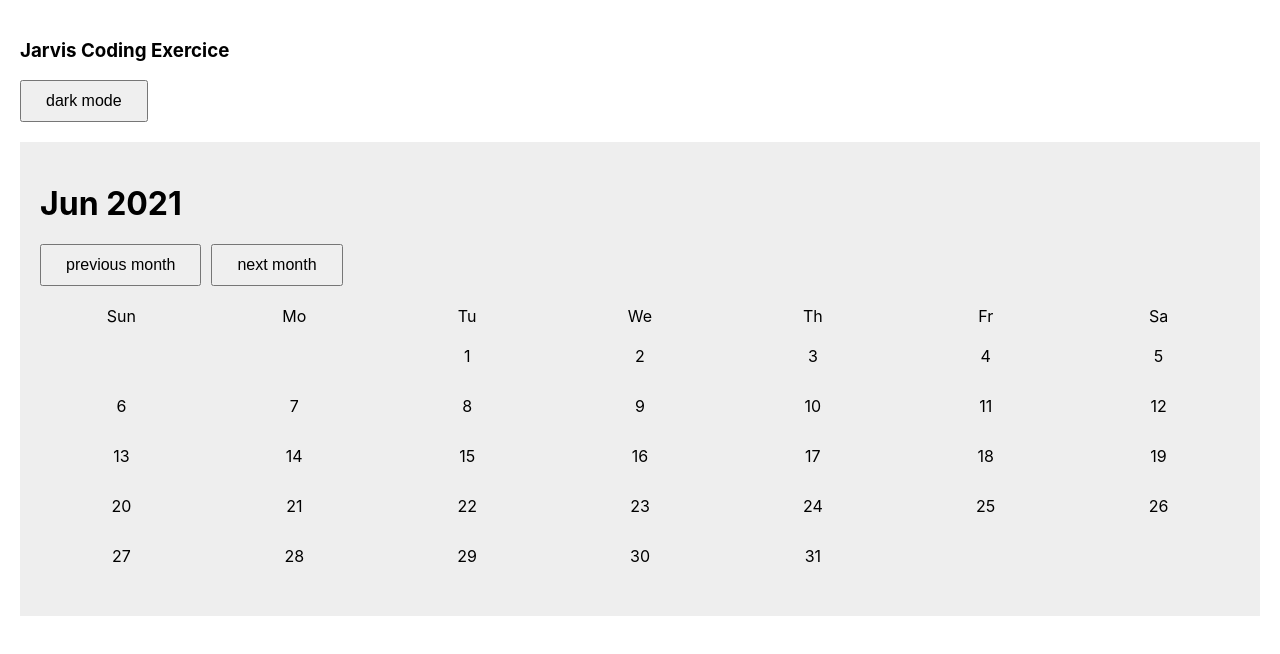
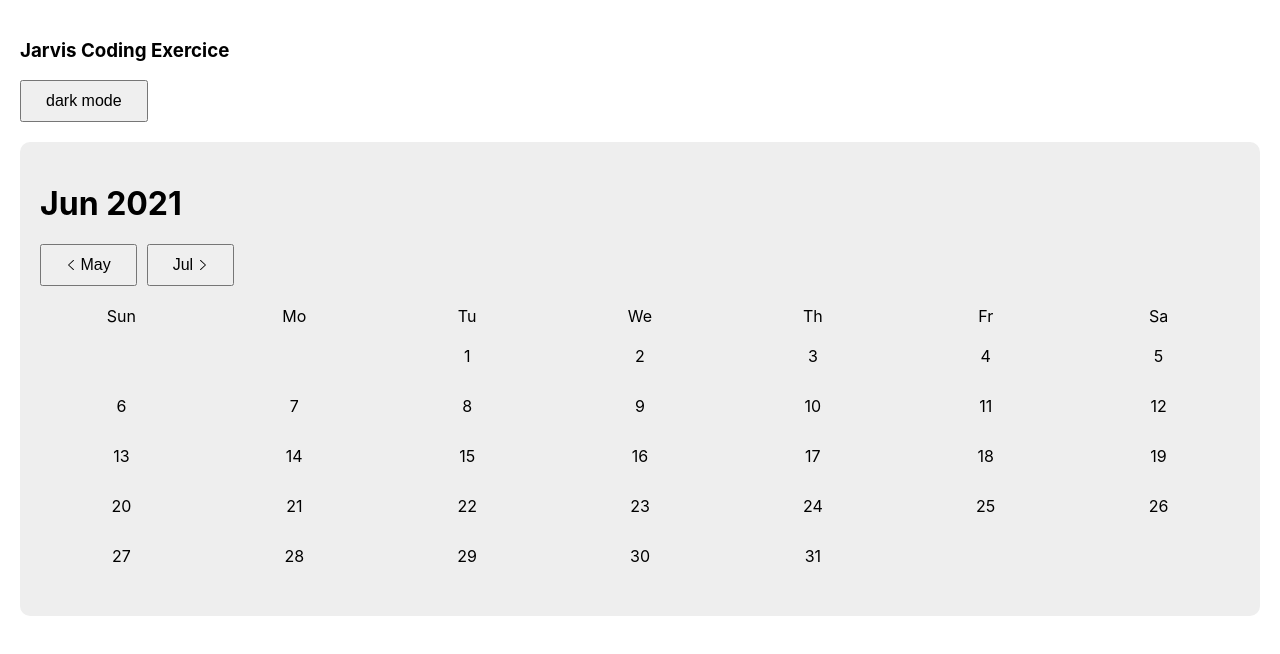
Before and after one commit to marclou/Jarvis-time-component, a React (Create React App) app: page / in a window 1280 px wide. Shown: the top 654 px of the page. Built offline with nearby package versions, Linux system fonts and the light colour scheme.

Commit message:
minor CSS improvements + adding SVG components

```diff
--- a/src/Time.js
+++ b/src/Time.js
@@ -2,22 +2,9 @@ import { useState, useContext, useEffect } from "react";
 import PropTypes from "prop-types";
 
 import { ThemeContext } from "./theme-context";
-
-const months = [
-  "Jan",
-  "Feb",
-  "Mar",
-  "Apr",
-  "May",
-  "Jun",
-  "Jul",
-  "Aug",
-  "Sep",
-  "Oct",
-  "Nov",
-  "Dec",
-];
-const daysString = ["Sun", "Mo", "Tu", "We", "Th", "Fr", "Sa"];
+import CarretRight from "./svg/CarretRight";
+import CarretLeft from "./svg/CarretLeft";
+import { months, daysString } from "./data/date";
 
 const getDaysInMonthGrid = (month, year) => {
   const dateMin = new Date(year, month, 1);
@@ -83,11 +70,12 @@ const Time = ({ handleDateChange }) => {
 
       <div>
         <button onClick={() => changeMonth(-1)} style={{ marginRight: "10px" }}>
-          previous month
+          <CarretRight /> {months[month === 0 ? 11 : month - 1]}
         </button>
-        <button onClick={() => changeMonth(+1)}>next month</button>
+        <button onClick={() => changeMonth(+1)}>
+          {months[month === 11 ? 0 : month + 1]} <CarretLeft />
+        </button>
       </div>
-
       <div className="days-wrapper">
         {daysString.map((dayString, index) => {
           return <div key={dayString}>{dayString}</div>;
--- /dev/null
+++ b/src/data/date.js
@@ -0,0 +1,17 @@
+const months = [
+  "Jan",
+  "Feb",
+  "Mar",
+  "Apr",
+  "May",
+  "Jun",
+  "Jul",
+  "Aug",
+  "Sep",
+  "Oct",
+  "Nov",
+  "Dec",
+];
+const daysString = ["Sun", "Mo", "Tu", "We", "Th", "Fr", "Sa"];
+
+export { months, daysString };
--- a/src/index.css
+++ b/src/index.css
@@ -21,6 +21,7 @@ button {
 
 .time-component {
   padding: 20px;
+  border-radius: 10px;
 }
 
 .days-wrapper {
@@ -33,7 +34,9 @@ button {
 
 .day {
   cursor: pointer;
-  padding: 10px 5px;
+  padding: 10px 0px;
+  transition: background-color 0.3s ease;
+  border-radius: 5px;
 }
 .day:hover {
   background-color: #8e8c8c;
--- /dev/null
+++ b/src/svg/CarretLeft.js
@@ -0,0 +1,14 @@
+const CarretRight = () => {
+  return (
+    <svg
+      xmlns="http://www.w3.org/2000/svg"
+      width={10}
+      height={10}
+      viewBox="0 0 792.033 792.033"
+    >
+      <path d="M617.858 370.896L221.513 9.705c-13.006-12.94-34.099-12.94-47.105 0-13.006 12.939-13.006 33.934 0 46.874l372.447 339.438-372.414 339.437c-13.006 12.94-13.006 33.935 0 46.874s34.099 12.939 47.104 0l396.346-361.191c6.932-6.898 9.904-16.043 9.441-25.087.431-9.078-2.54-18.222-9.474-25.154z" />
+    </svg>
+  );
+};
+
+export default CarretRight;
--- /dev/null
+++ b/src/svg/CarretRight.js
@@ -0,0 +1,14 @@
+const CarretRight = () => {
+  return (
+    <svg
+      xmlns="http://www.w3.org/2000/svg"
+      width={10}
+      height={10}
+      viewBox="0 0 791.966 791.967"
+    >
+      <path d="M245.454 396.017L617.077 56.579c12.973-12.94 12.973-33.934 0-46.874-12.973-12.94-34.033-12.94-47.006 0L174.615 370.896c-6.932 6.899-9.87 16.076-9.408 25.087-.462 9.045 2.476 18.188 9.408 25.088l395.456 361.19c12.973 12.94 34.033 12.94 47.006 0 12.973-12.939 12.973-33.934 0-46.873L245.454 396.017z" />
+    </svg>
+  );
+};
+
+export default CarretRight;
```
